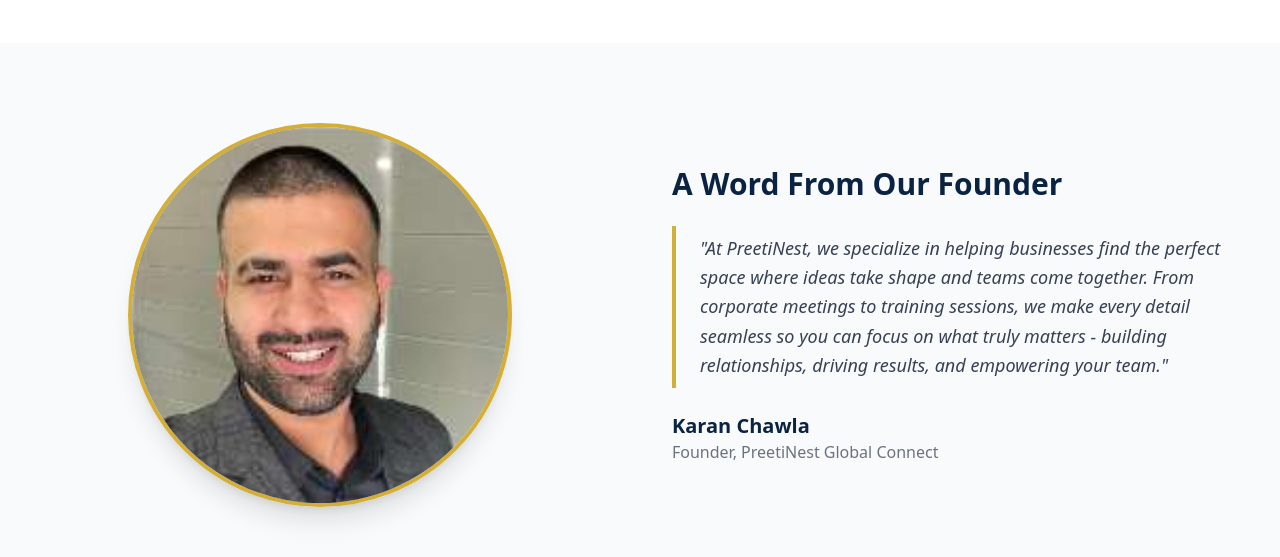
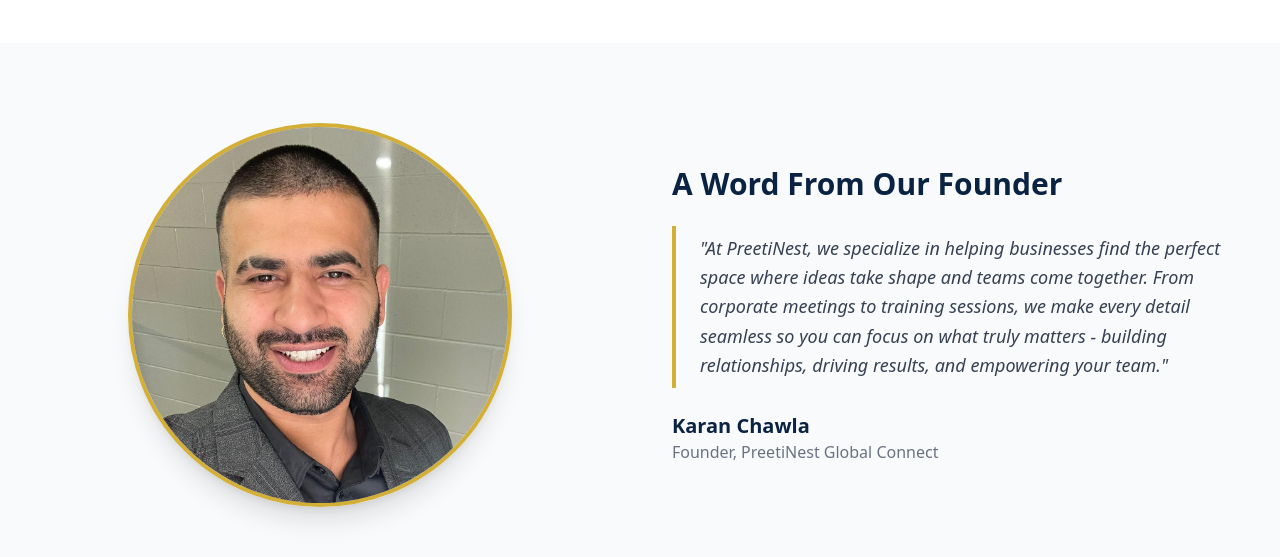
Before and after one commit to karanchawla1028/preetifrontend, a React (Vite) app: page / in a window 1280 px wide. Shown: the part 1840-2397 px from the top of the page. Built offline with nearby package versions, Linux system fonts and the light colour scheme; no server answers.

Commit message:
some minor changes

```diff
--- a/src/home/HomePage.jsx
+++ b/src/home/HomePage.jsx
@@ -1,5 +1,6 @@
 import React, { useState } from "react";
-import hero from "../assets/ceoimg.png";
+// import hero from "../assets/ceoimg.png";
+import hero from "../assets/ceo.jpeg";
 import blog1 from "../assets/blog1.png";
 import FloatingBtn from "../features/components/FloatingBtn";
 
@@ -289,12 +290,13 @@ const HomePage = () => {
           <div className="grid grid-cols-1 lg:grid-cols-2 gap-16 items-center">
             {/* Image Column - now circular and slightly smaller */}
             <div className="flex justify-center">
-              <div className="relative w-80 h-80 lg:w-96 lg:h-96 rounded-full overflow-hidden shadow-xl border-4 border-[#D4AF37] flex items-center justify-center">
+              <div className="relative w-80 h-80 lg:w-96 lg:h-96 rounded-full overflow-hidden shadow-xl border-4 border-[#D4AF37]">
                 <img
                   src={hero}
                   alt="Karan Chawla, Founder of PreetiNest"
-                  // Use object-cover to ensure it fills the circle, and position it centrally
-                  className="absolute inset-0 w-full h-full object-cover"
+                  // Example: Centers horizontally, and positions 25% from the top vertically
+                  // You might need to experiment with '25%', '30%', '40%' etc.
+                  className="absolute inset-0 w-full h-full object-cover object-[20%_0%]"
                 />
               </div>
             </div>
```
Also changed, not shown: src/assets/ceo.jpeg (added).
